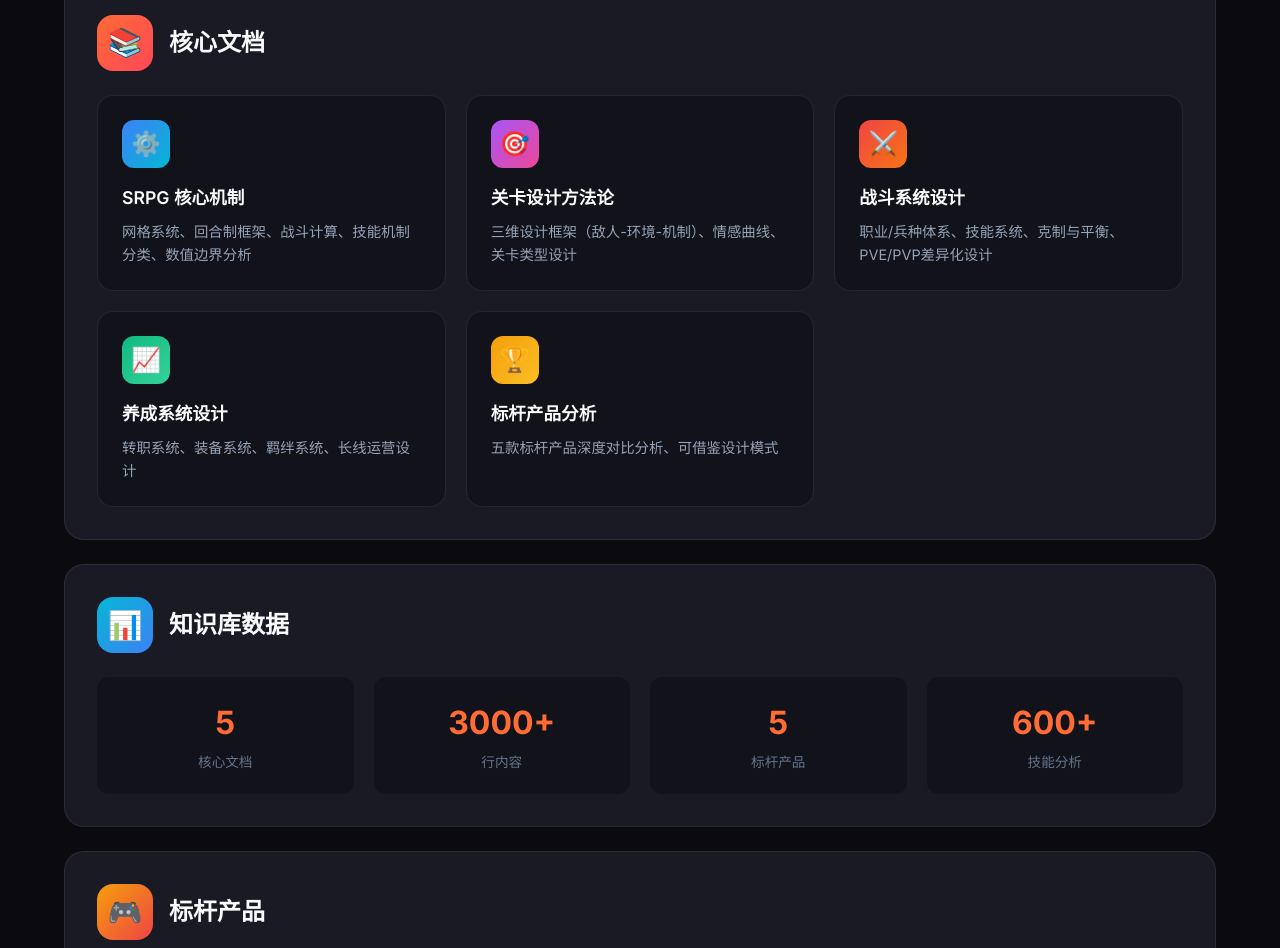
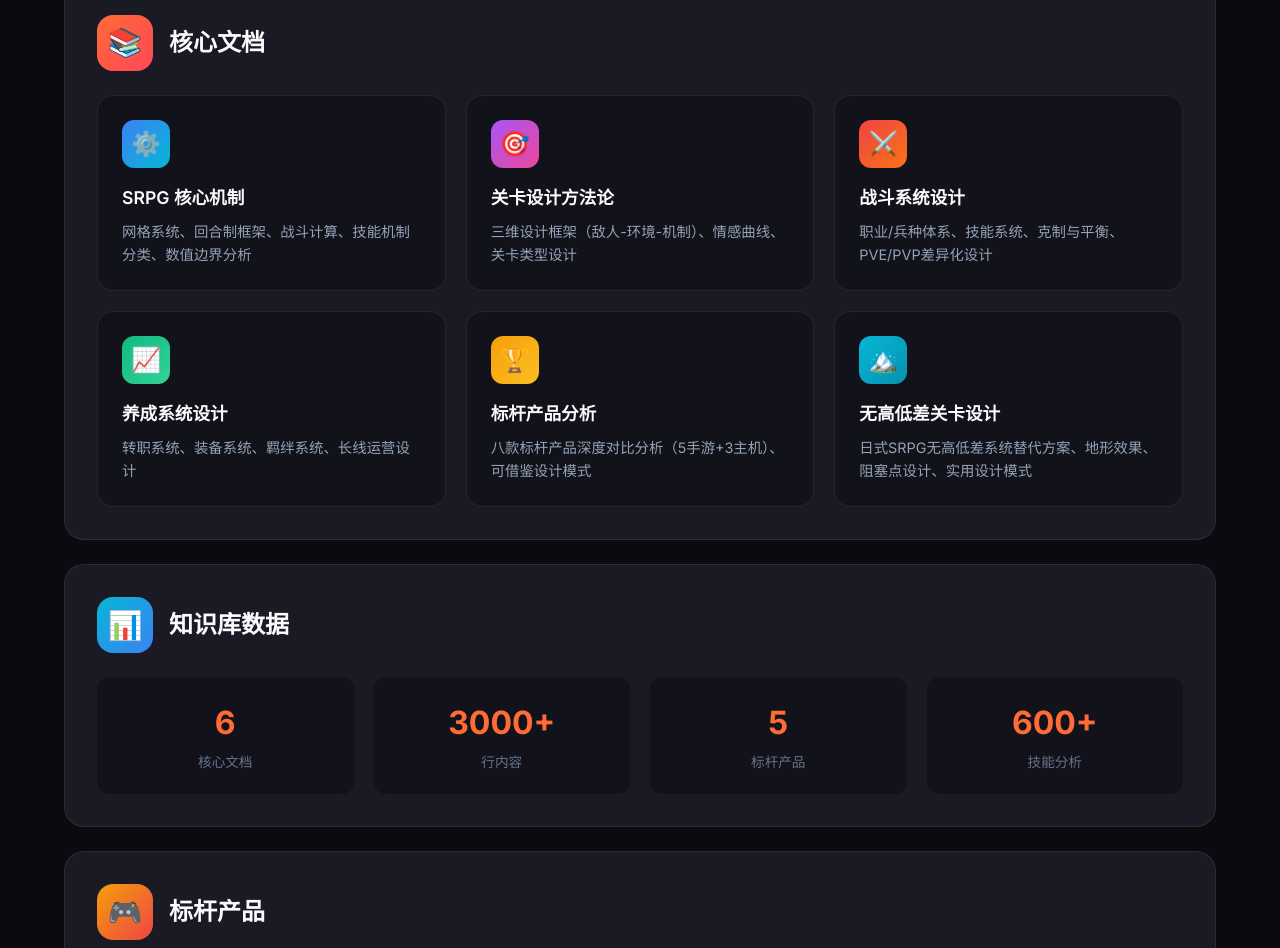
Before and after one commit to WayneFWJ/srpg-knowledge-base, a plain HTML site: page index.html in a window 1280 px wide. Shown: the part 354-1302 px from the top of the page. Drawn offline with Linux system fonts and the light colour scheme.

Commit message:
更新索引页面：添加无高低差关卡设计文档链接

```diff
--- a/index.html
+++ b/index.html
@@ -251,7 +251,12 @@
                 <a href="./标杆产品分析.html" class="doc-card">
                     <div class="doc-icon" style="background: linear-gradient(135deg, #f59e0b, #fbbf24);">🏆</div>
                     <div class="doc-title">标杆产品分析</div>
-                    <div class="doc-desc">五款标杆产品深度对比分析、可借鉴设计模式</div>
+                    <div class="doc-desc">八款标杆产品深度对比分析（5手游+3主机）、可借鉴设计模式</div>
+                </a>
+                <a href="./无高低差关卡设计.html" class="doc-card">
+                    <div class="doc-icon" style="background: linear-gradient(135deg, #06b6d4, #0891b2);">🏔️</div>
+                    <div class="doc-title">无高低差关卡设计</div>
+                    <div class="doc-desc">日式SRPG无高低差系统替代方案、地形效果、阻塞点设计、实用设计模式</div>
                 </a>
             </div>
         </div>
@@ -263,7 +268,7 @@
             </div>
             <div class="stats-grid">
                 <div class="stat-item">
-                    <div class="stat-value">5</div>
+                    <div class="stat-value">6</div>
                     <div class="stat-label">核心文档</div>
                 </div>
                 <div class="stat-item">
```
